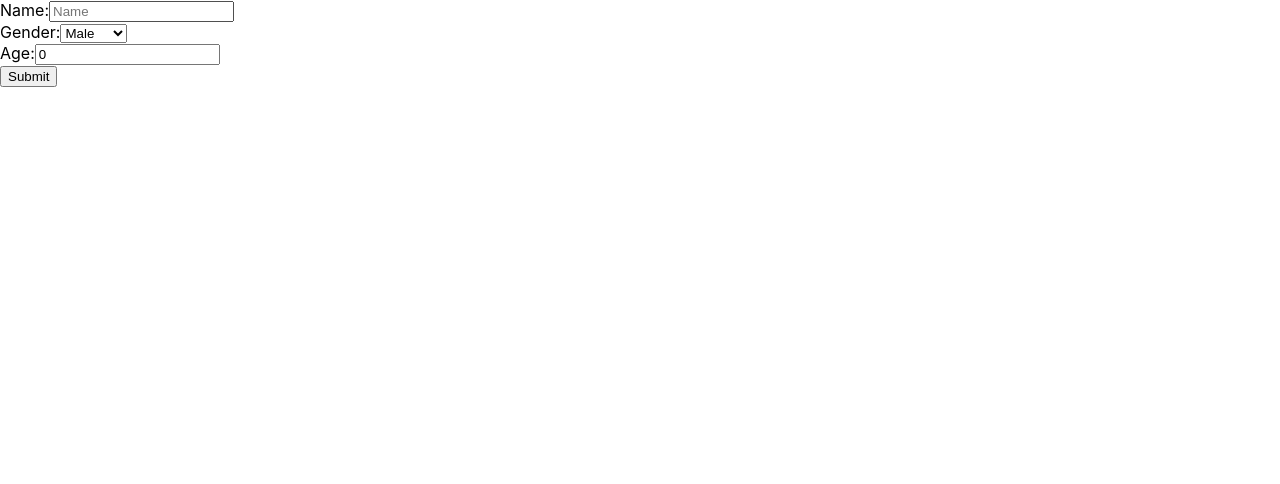
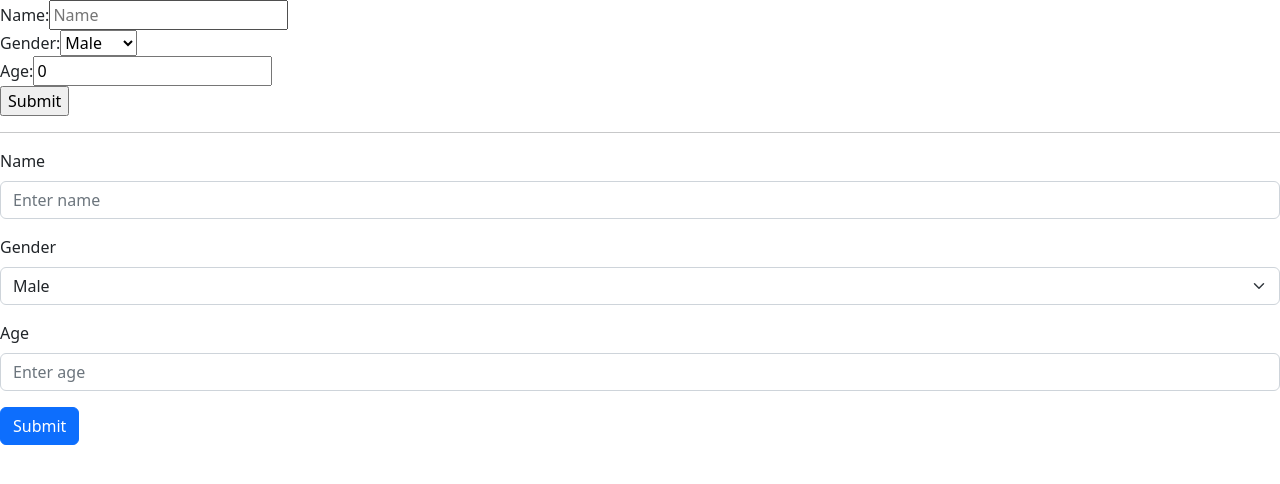
Before and after one commit to leeli0830/MongoDB_Demo, a React (Create React App) app in the folder new-app/: page / in a window 1280 px wide. Shown: the top 484 px of the page. Built offline with nearby package versions, Linux system fonts and the light colour scheme.

Commit message:
Bootstrap

```diff
--- a/new-app/src/App.js
+++ b/new-app/src/App.js
@@ -1,4 +1,8 @@
 import {useState} from "react"
+import Form from "react-bootstrap/Form"
+import Button from "react-bootstrap/Button"
+import 'bootstrap/dist/css/bootstrap.min.css'
+import FormGroup from "react-bootstrap/esm/FormGroup"
 
 function App() {
   const [name, setName] = useState("")
@@ -36,6 +40,10 @@ function App() {
     setSubmit(true)
   }
 
+  const handleSubmitBootstrap = (event) => {
+    event.preventDefault()
+    console.log(event.target)
+  }
   return (
   <div>
     {submit ? <h1>Thank you for submitting your information</h1> :
@@ -58,6 +66,27 @@ function App() {
         <input type="submit" value="Submit"></input>
       </form>
     }
+    <hr />
+    <form onSubmit={handleSubmit}>
+      <Form.Group className="mb-3" controlId="name">
+        <Form.Label>Name</Form.Label>
+        <Form.Control type="text" placeholder="Enter name"/>
+      </Form.Group>
+      <Form.Group className="mb-3" controlId="gender">
+        <Form.Label>Gender</Form.Label>
+        <Form.Select>
+          <option value="Male">Male</option>
+          <option value="Female">Female</option>
+        </Form.Select>
+      </Form.Group>
+      <Form.Group className="mb-3" controlId="age">
+        <Form.Label>Age</Form.Label>
+        <Form.Control type="number" placeholder="Enter age"/>
+      </Form.Group>
+      <Button variant="primary" type="submit">
+        Submit
+      </Button>
+    </form>
     </div>
   );
 }
```
